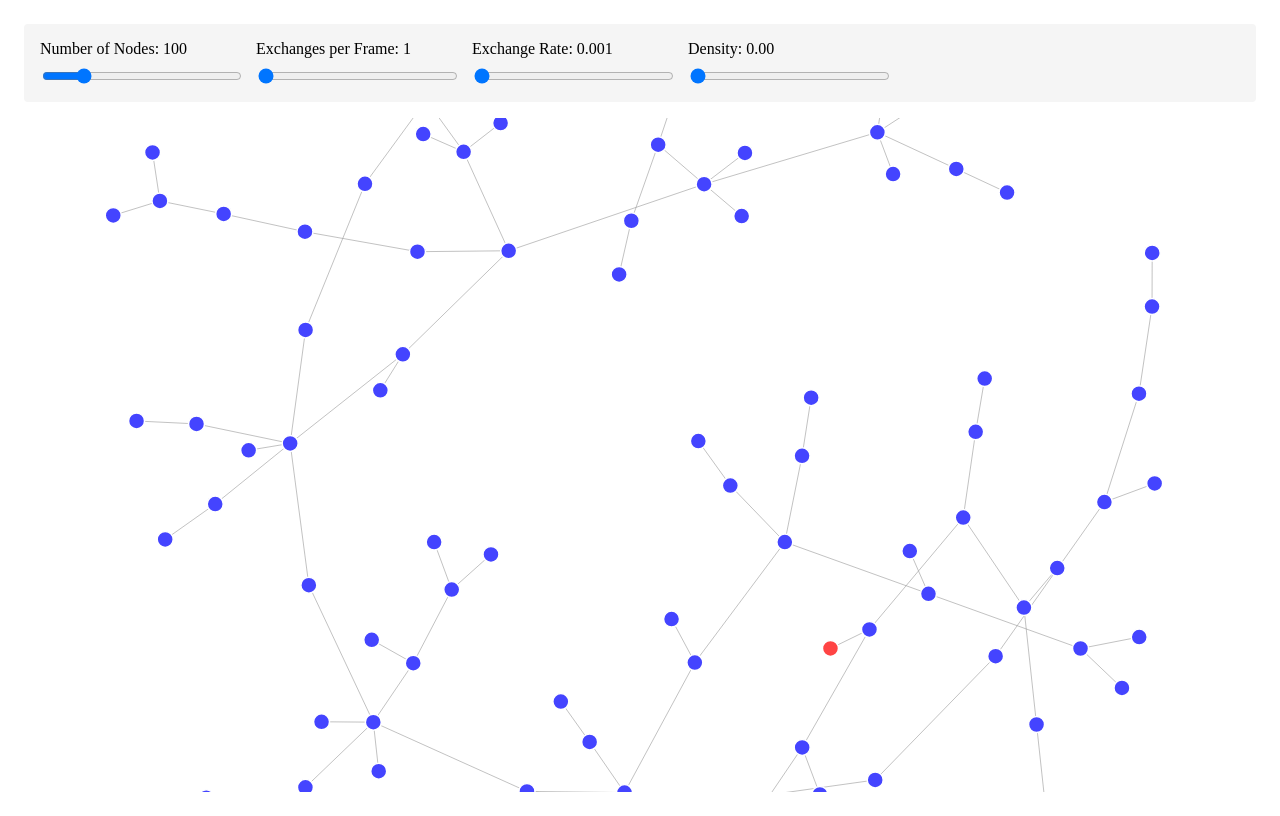
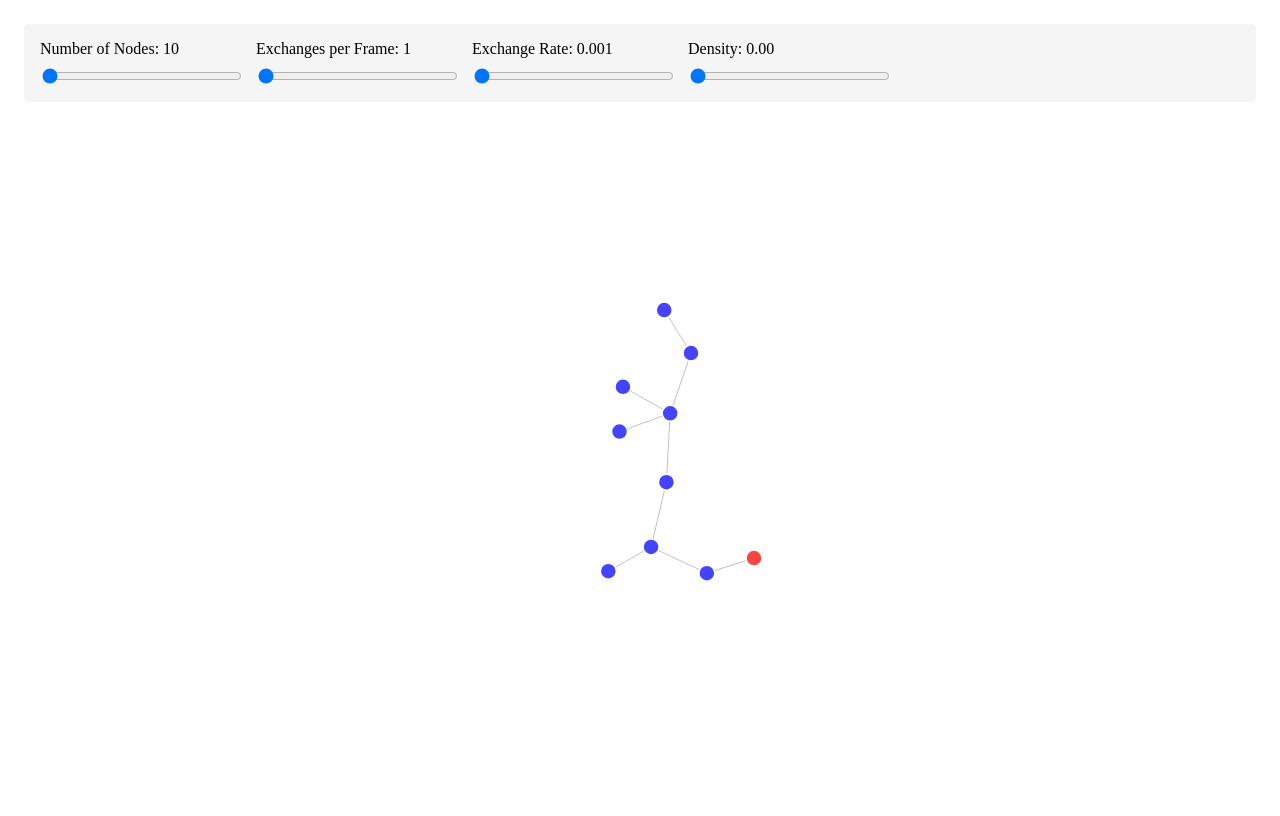
Before and after one commit to tsereda/VectorConsensusVisualization, a SvelteKit app: page / in a window 1280 px wide. Built offline with nearby package versions, Linux system fonts and the light colour scheme.

Commit message:
reduced default node count

```diff
--- a/src/routes/+page.svelte
+++ b/src/routes/+page.svelte
@@ -2,7 +2,7 @@
     import ForceGraph from '$lib/components/ForceGraph.svelte';
     import { PeerSamplingService, type PeerNode } from '$lib/pss';
 
-    let nodeCount = 100;
+    let nodeCount = 10;
     let numExchanges = 1;
     let mixRatio = 0.001;
     let density = 0; // Add density parameter
```
